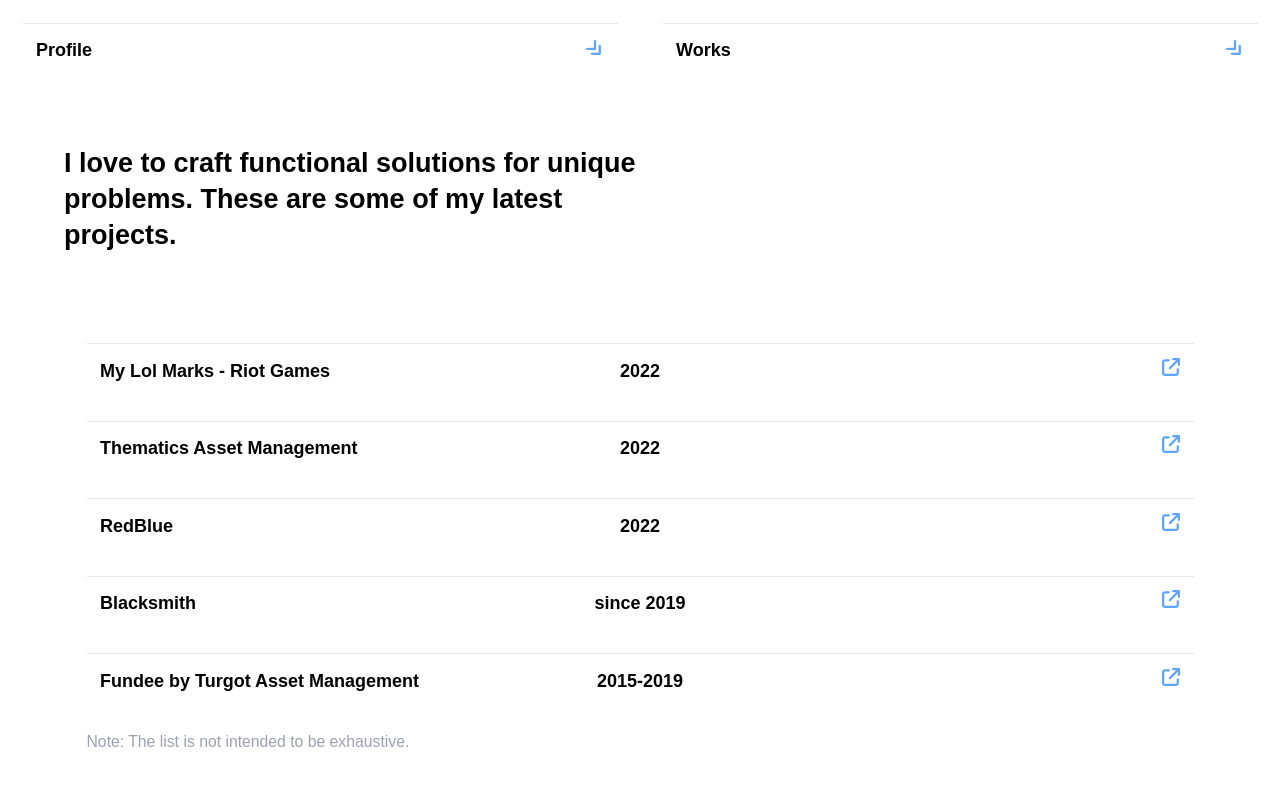
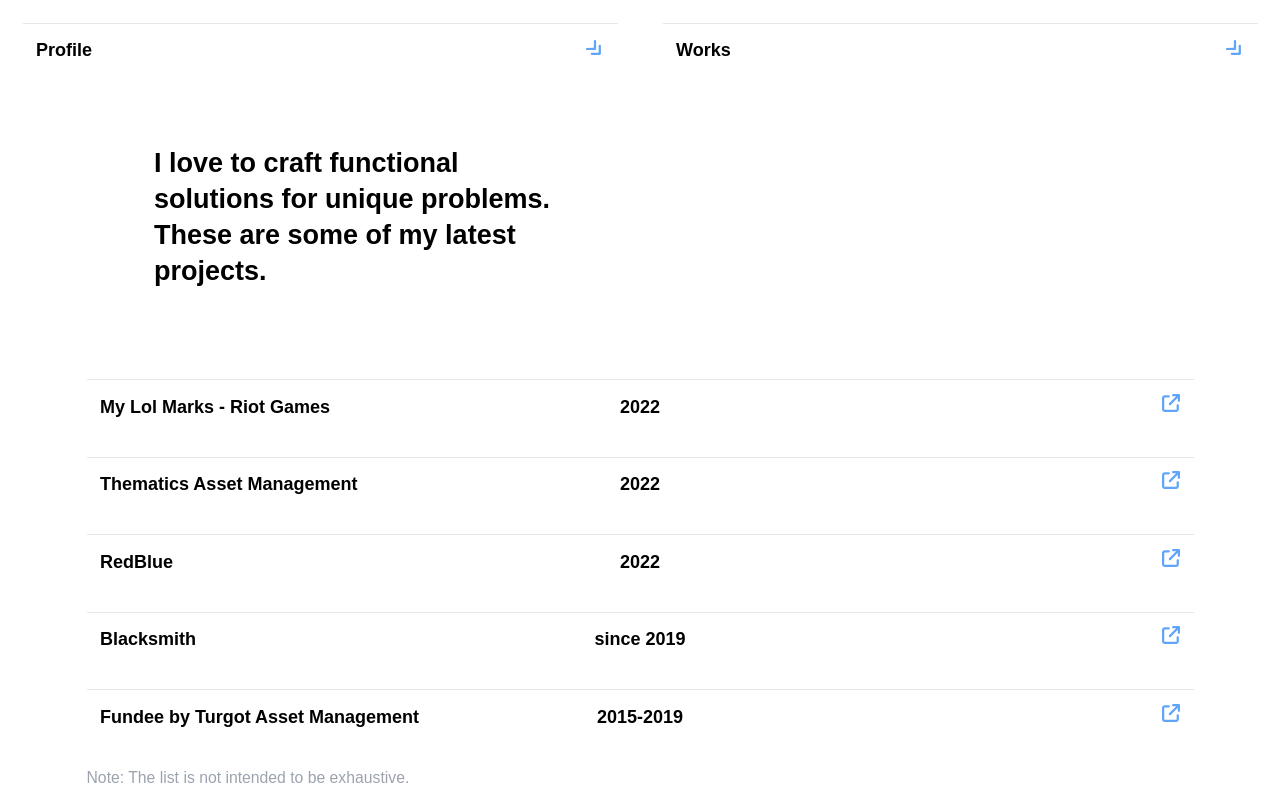
Before and after one commit to walterspieler/Walterspieler-II, a Next.js app: page /works in a window 1280 px wide. Built offline with nearby package versions, Linux system fonts and the light colour scheme; a web font is replaced by a local one.

Commit message:
fix(Content): :lipstick: UI fix

```diff
--- a/pages/works.tsx
+++ b/pages/works.tsx
@@ -19,7 +19,7 @@
         />
       </Head>
       <div className="mb-20 mt-10 grid grid-cols-2">
-        <p className="text-2xl font-bold">
+        <p className="mx-20 text-2xl font-bold">
           I love to craft functional solutions for unique problems. These are
           some of my latest projects.
         </p>
```
